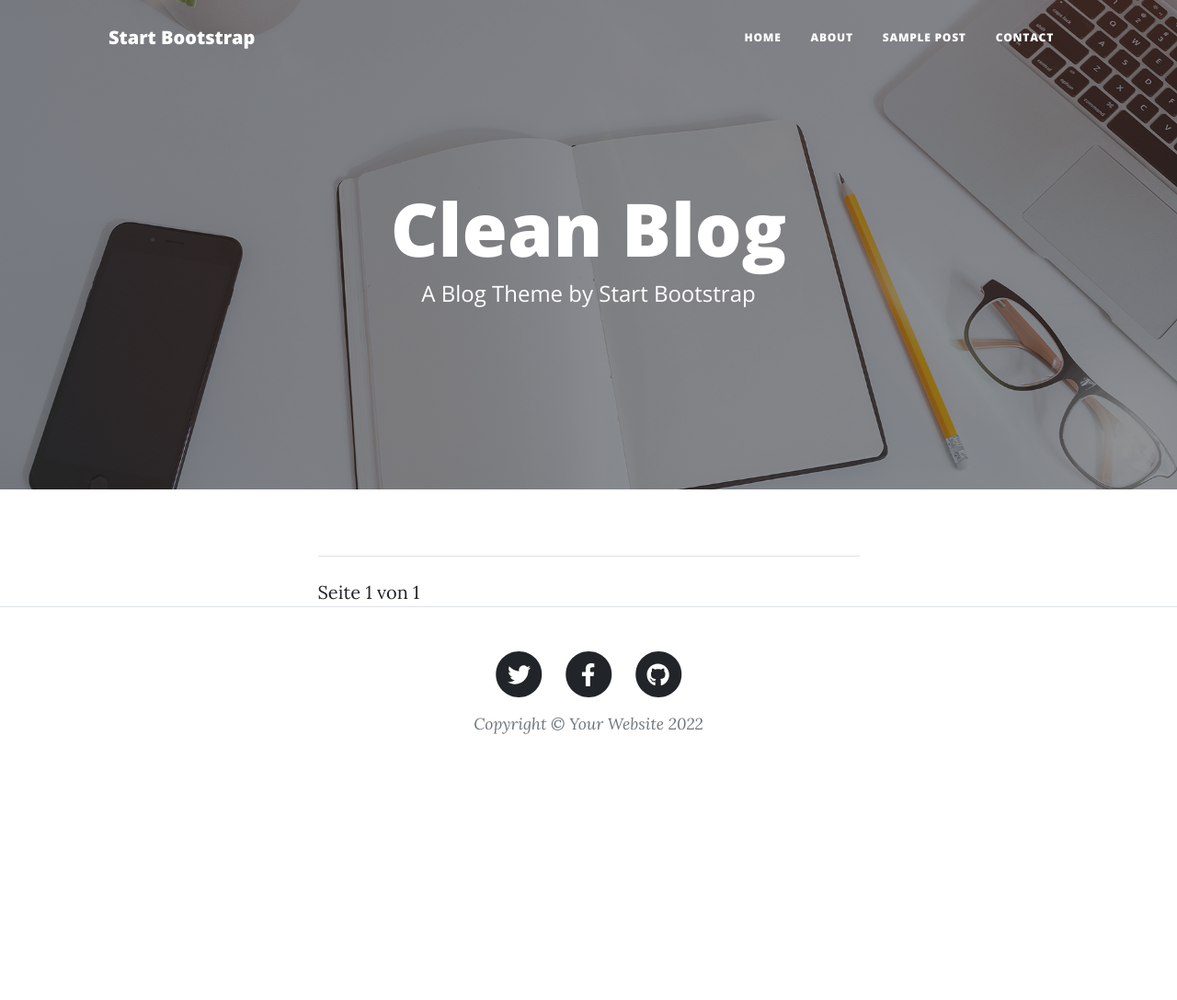
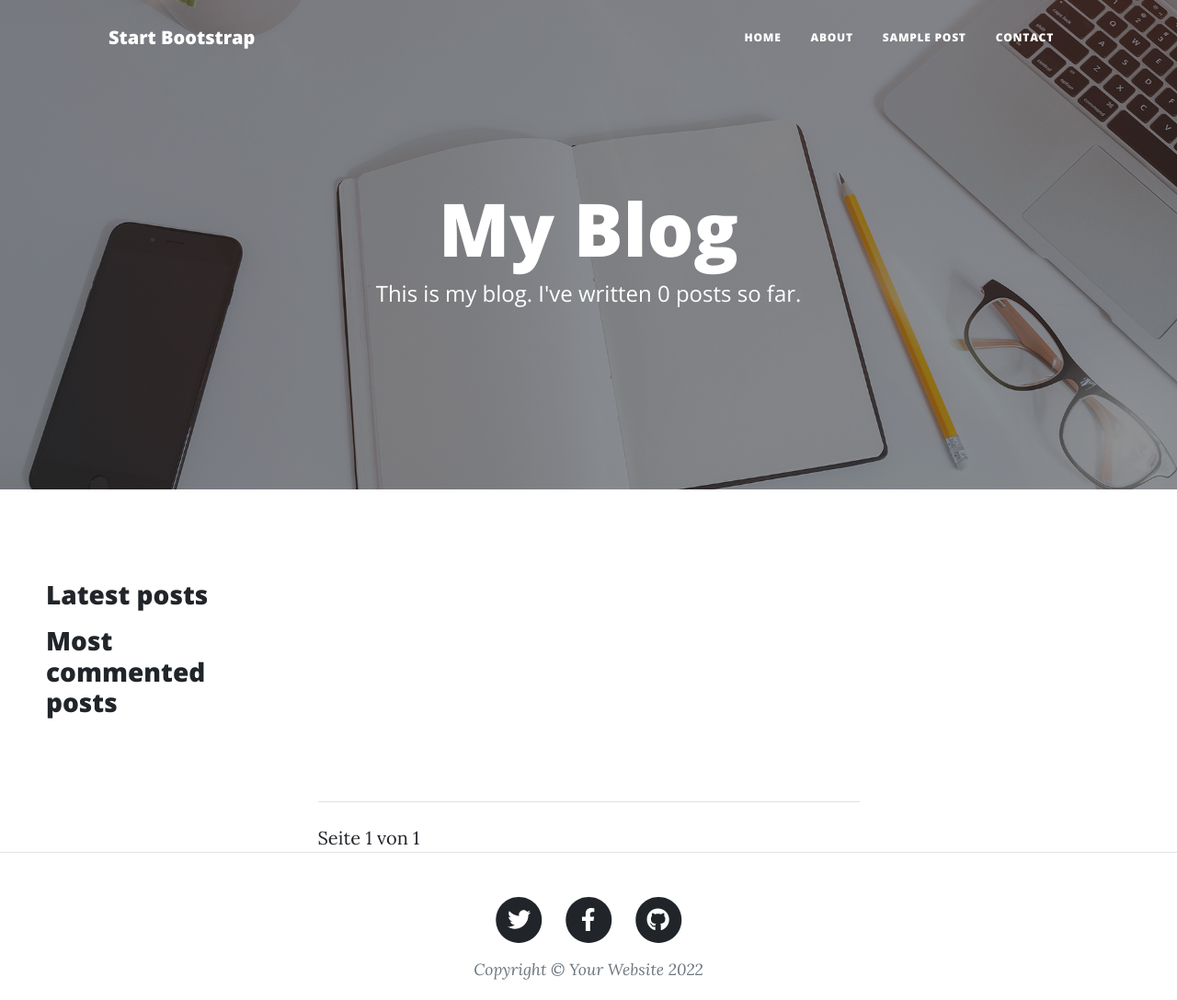
Before and after one commit to EvgenyEysner/blog, a Django app: page /blog/ in a window 1280 px wide. Shown: the top 1087 px of the page at 92% size. Before the commit the page ends 798 px from the top, so only its background shows below. Run offline with Django 3.2, Linux system fonts and the light colour scheme; data that the repository does not hold is empty; some libraries are stand-ins or nearby versions.

Commit message:
feat: added template tags

```diff
--- a/backend/apps/blog/templates/blog/base.html
+++ b/backend/apps/blog/templates/blog/base.html
@@ -1,27 +1,31 @@
+{% load blog_tags %}
 {% load static %}
 <!DOCTYPE html>
 <html lang="en">
 <head>
-        <meta charset="utf-8" />
-        <meta name="viewport" content="width=device-width, initial-scale=1, shrink-to-fit=no" />
-        <meta name="description" content="" />
-        <meta name="author" content="" />
+    <meta charset="utf-8"/>
+    <meta name="viewport" content="width=device-width, initial-scale=1, shrink-to-fit=no"/>
+    <meta name="description" content=""/>
+    <meta name="author" content=""/>
     <title>{% block title %}{% endblock %}</title>
-        <link rel="icon" type="image/x-icon" href="assets/favicon.ico" />
+    <link rel="icon" type="image/x-icon" href="assets/favicon.ico"/>
     <!-- Font Awesome icons (free version)-->
     <script src="https://use.fontawesome.com/releases/v6.1.0/js/all.js" crossorigin="anonymous"></script>
     <!-- Google fonts-->
-        <link href="https://fonts.googleapis.com/css?family=Lora:400,700,400italic,700italic" rel="stylesheet" type="text/css" />
-        <link href="https://fonts.googleapis.com/css?family=Open+Sans:300italic,400italic,600italic,700italic,800italic,400,300,600,700,800" rel="stylesheet" type="text/css" />
+    <link href="https://fonts.googleapis.com/css?family=Lora:400,700,400italic,700italic" rel="stylesheet"
+          type="text/css"/>
+    <link href="https://fonts.googleapis.com/css?family=Open+Sans:300italic,400italic,600italic,700italic,800italic,400,300,600,700,800"
+          rel="stylesheet" type="text/css"/>
     <!-- Core theme CSS (includes Bootstrap)-->
-        <link href="{% static "css/styles.css" %}" rel="stylesheet" />
+    <link href="{% static "css/styles.css" %}" rel="stylesheet"/>
 </head>
 <body>
 <!-- Navigation-->
 <nav class="navbar navbar-expand-lg navbar-light" id="mainNav">
     <div class="container px-4 px-lg-5">
         <a class="navbar-brand" href="index.html">Start Bootstrap</a>
-                <button class="navbar-toggler" type="button" data-bs-toggle="collapse" data-bs-target="#navbarResponsive" aria-controls="navbarResponsive" aria-expanded="false" aria-label="Toggle navigation">
+        <button class="navbar-toggler" type="button" data-bs-toggle="collapse" data-bs-target="#navbarResponsive"
+                aria-controls="navbarResponsive" aria-expanded="false" aria-label="Toggle navigation">
             Menu
             <i class="fas fa-bars"></i>
         </button>
@@ -41,8 +45,9 @@
         <div class="row gx-4 gx-lg-5 justify-content-center">
             <div class="col-md-10 col-lg-8 col-xl-7">
                 <div class="site-heading">
-                            <h1>Clean Blog</h1>
-                            <span class="subheading">A Blog Theme by Start Bootstrap</span>
+                    <h1>My Blog</h1>
+                    <span class="subheading">This is my blog.
+        I've written {% total_posts %} posts so far.</span>
                 </div>
             </div>
         </div>
--- a/backend/apps/blog/templates/blog/post/detail.html
+++ b/backend/apps/blog/templates/blog/post/detail.html
@@ -1,4 +1,5 @@
 {% extends "blog/base.html" %}
+{% load blog_tags %}
 {% load static %}
 {% block title %}{{ post.title }}{% endblock %}
 {% block content %}
@@ -8,7 +9,7 @@
             <div class="row gx-4 gx-lg-5 justify-content-center">
                 <div class="col-md-10 col-lg-8 col-xl-7">
                     <h2 class="section-heading">{{ post.title }}</h2>
-                    <p>{{ post.body|linebreaks }}</p>
+                    <p>{{ post.body|markdown|linebreaks }}</p>
                     <span class="caption text-muted">Erstellt am {{ post.publish }} von {{ post.author }}</span>
                     <p>
                         <a href="{% url "blog:post_share" post.id %}">
--- /dev/null
+++ b/backend/apps/blog/templates/blog/post/latest_posts.html
@@ -0,0 +1,7 @@
+<ul>
+    {% for post in latest_posts %}
+        <li>
+            <a href="{{ post.get_absolute_url }}">{{ post.title }}</a>
+        </li>
+    {% endfor %}
+</ul>
--- a/backend/apps/blog/templates/blog/post/list.html
+++ b/backend/apps/blog/templates/blog/post/list.html
@@ -1,7 +1,21 @@
 {% extends "blog/base.html" %}
+{% load blog_tags %}
 {% block title %}My Blog{% endblock %}
 {% block content %}
     <!-- Main Content-->
+    <div class="col-md-3" style="padding: 50px;">
+        <h3>Latest posts</h3>
+        {% show_latest_posts 3 %}
+        <h3>Most commented posts</h3>
+        {% get_most_commented_posts as most_commented_posts %}
+        <ul>
+            {% for post in most_commented_posts %}
+                <li>
+                    <a href="{{ post.get_absolute_url }}">{{ post.title }}</a>
+                </li>
+            {% endfor %}
+        </ul>
+    </div>
     <div class="container px-4 px-lg-5">
         <div class="row gx-4 gx-lg-5 justify-content-center">
             <div class="col-md-10 col-lg-8 col-xl-7">
@@ -13,7 +27,7 @@
                     <div class="post-preview">
                         <a href="{{ post.get_absolute_url }}">
                             <h2 class="post-title">{{ post.title }}</h2>
-                            <h3 class="post-subtitle">{{ post.body|truncatewords:30|linebreaks }}</h3>
+                            <h3 class="post-subtitle">{{ post.body|markdown|truncatewords:30 }}</h3>
                         </a>
                         #tags
                         {% for tag in post.tags.all %}
--- /dev/null
+++ b/backend/apps/blog/templatetags/blog_tags.py
@@ -0,0 +1,33 @@
+import markdown
+from django import template
+from django.db.models import Count
+from django.utils.safestring import mark_safe
+
+from ..models import Post
+
+register = template.Library()
+
+
+# If you want to register it using a different name, you can
+# do so by specifying a name attribute, such as @register.simple_tag(name='my_tag') .
+@register.simple_tag
+def total_posts():
+    return Post.published.count()
+
+
+@register.inclusion_tag("blog/post/latest_posts.html")
+def show_latest_posts(count=5):
+    latest_posts = Post.published.order_by("-publish")[:count]
+    return {"latest_posts": latest_posts}
+
+
+@register.simple_tag
+def get_most_commented_posts(count=5):
+    return Post.published.annotate(total_comments=Count("comments")).order_by(
+        "-total_comments"
+    )[:count]
+
+
+@register.filter(name="markdown")
+def markdown_format(text):
+    return mark_safe(markdown.markdown(text))
```
Also changed, not shown: backend/apps/blog/templatetags/__init__.py (added), 2 other files. Lines whose indentation alone changed are shown as unchanged.
